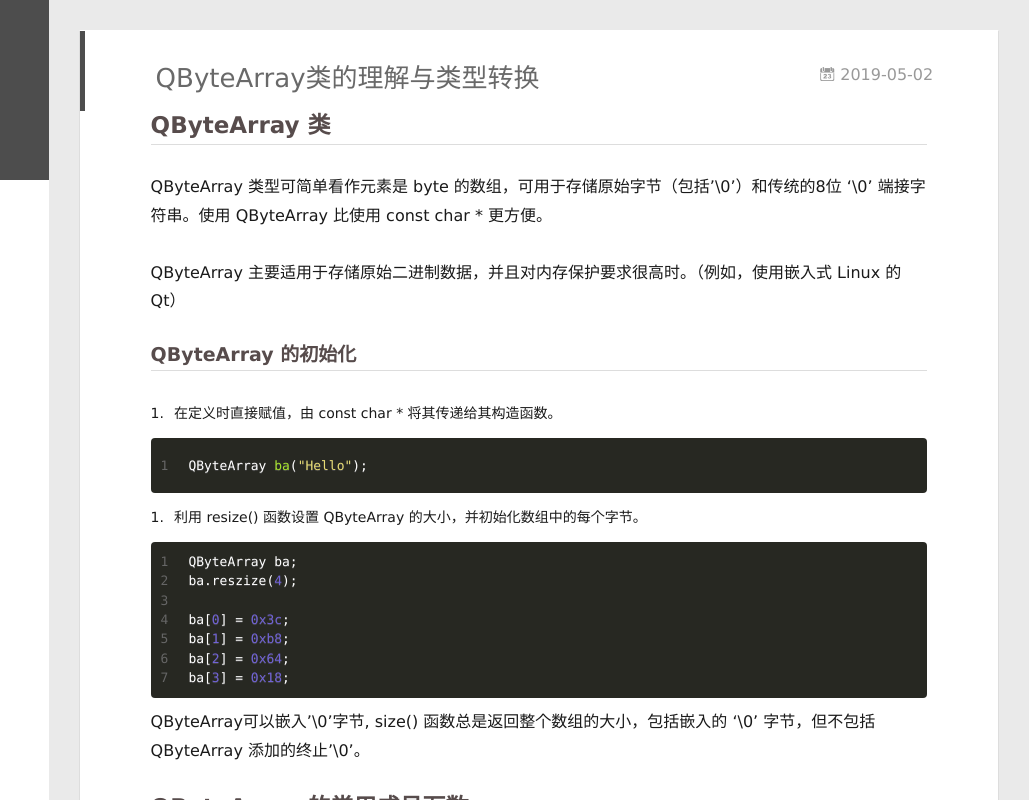
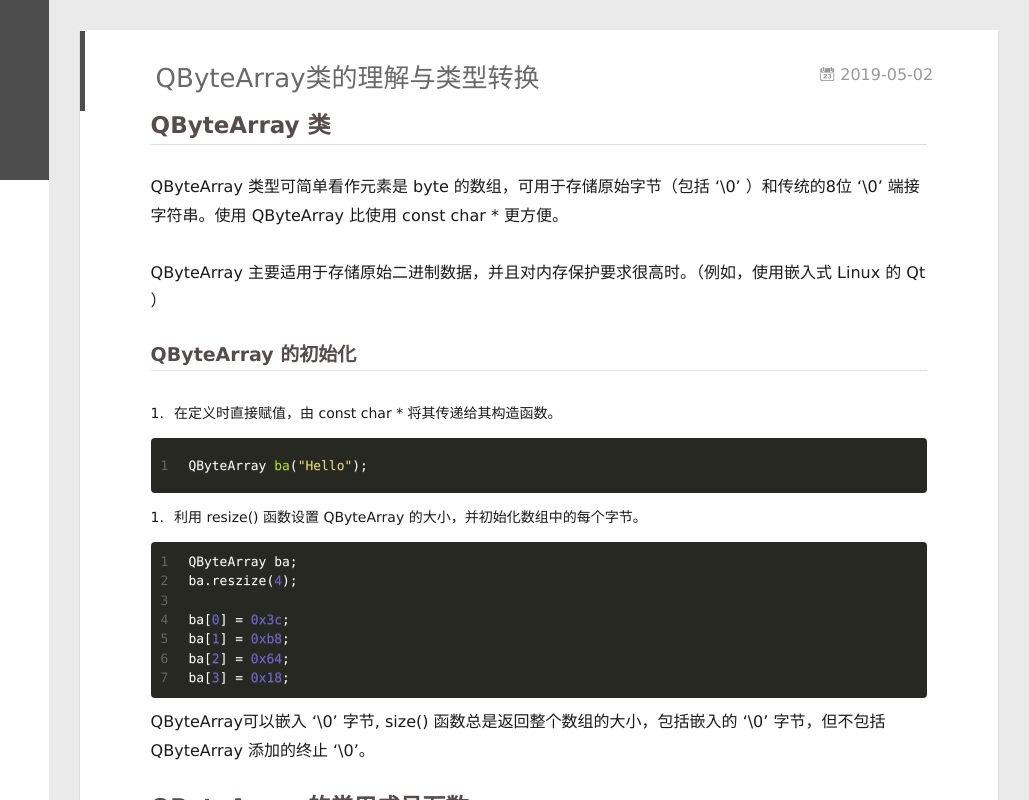
Before and after one commit to SpongeOrange/SpongeOrange.github.io, a plain HTML site: page 2019/05/02/hexostart/index.html in a window 1280 px wide. Shown: the full height of the page, 251-1280 px from the left. Drawn offline with nearby package versions, Linux system fonts and the light colour scheme; some packages are replaced by stand-ins of ours; no server answers.

Commit message:
Site updated: 2019-05-10 08:36:48

```diff
--- a/2019/05/02/hexostart/index.html
+++ b/2019/05/02/hexostart/index.html
@@ -8,18 +8,18 @@
   <link rel="dns-prefetch" href="http://yoursite.com">
   <title>QByteArray类的理解与类型转换 | Hexo</title>
   <meta name="viewport" content="width=device-width, initial-scale=1, maximum-scale=1">
-  <meta name="description" content="QByteArray 类QByteArray 类型可简单看作元素是 byte 的数组，可用于存储原始字节（包括’\0’）和传统的8位 ‘\0’ 端接字符串。使用 QByteArray 比使用 const char * 更方便。 QByteArray 主要适用于存储原始二进制数据，并且对内存保护要求很高时。（例如，使用嵌入式 Linux 的 Qt）">
+  <meta name="description" content="QByteArray 类QByteArray 类型可简单看作元素是 byte 的数组，可用于存储原始字节（包括 ‘\0’ ）和传统的8位 ‘\0’ 端接字符串。使用 QByteArray 比使用 const char * 更方便。 QByteArray 主要适用于存储原始二进制数据，并且对内存保护要求很高时。（例如，使用嵌入式 Linux 的 Qt ）">
 <meta name="keywords" content="QT,日常">
 <meta property="og:type" content="article">
 <meta property="og:title" content="QByteArray类的理解与类型转换">
 <meta property="og:url" content="http://yoursite.com/2019/05/02/hexostart/index.html">
 <meta property="og:site_name" content="Hexo">
-<meta property="og:description" content="QByteArray 类QByteArray 类型可简单看作元素是 byte 的数组，可用于存储原始字节（包括’\0’）和传统的8位 ‘\0’ 端接字符串。使用 QByteArray 比使用 const char * 更方便。 QByteArray 主要适用于存储原始二进制数据，并且对内存保护要求很高时。（例如，使用嵌入式 Linux 的 Qt）">
+<meta property="og:description" content="QByteArray 类QByteArray 类型可简单看作元素是 byte 的数组，可用于存储原始字节（包括 ‘\0’ ）和传统的8位 ‘\0’ 端接字符串。使用 QByteArray 比使用 const char * 更方便。 QByteArray 主要适用于存储原始二进制数据，并且对内存保护要求很高时。（例如，使用嵌入式 Linux 的 Qt ）">
 <meta property="og:locale" content="default">
-<meta property="og:updated_time" content="2019-05-09T06:20:51.807Z">
+<meta property="og:updated_time" content="2019-05-10T00:35:59.148Z">
 <meta name="twitter:card" content="summary">
 <meta name="twitter:title" content="QByteArray类的理解与类型转换">
-<meta name="twitter:description" content="QByteArray 类QByteArray 类型可简单看作元素是 byte 的数组，可用于存储原始字节（包括’\0’）和传统的8位 ‘\0’ 端接字符串。使用 QByteArray 比使用 const char * 更方便。 QByteArray 主要适用于存储原始二进制数据，并且对内存保护要求很高时。（例如，使用嵌入式 Linux 的 Qt）">
+<meta name="twitter:description" content="QByteArray 类QByteArray 类型可简单看作元素是 byte 的数组，可用于存储原始字节（包括 ‘\0’ ）和传统的8位 ‘\0’ 端接字符串。使用 QByteArray 比使用 const char * 更方便。 QByteArray 主要适用于存储原始二进制数据，并且对内存保护要求很高时。（例如，使用嵌入式 Linux 的 Qt ）">
 
     <link rel="alternative" href="/atom.xml" title="Hexo" type="application/atom+xml">
 
@@ -175,8 +175,8 @@
 
     <div class="article-entry" itemprop="articleBody">
 
-        <h2 id="QByteArray-类"><a href="#QByteArray-类" class="headerlink" title="QByteArray 类"></a>QByteArray 类</h2><p>QByteArray 类型可简单看作元素是 byte 的数组，可用于存储原始字节（包括’\0’）和传统的8位 ‘\0’ 端接字符串。使用 QByteArray 比使用 const char * 更方便。</p>
-<p>QByteArray 主要适用于存储原始二进制数据，并且对内存保护要求很高时。（例如，使用嵌入式 Linux 的 Qt）</p>
+        <h2 id="QByteArray-类"><a href="#QByteArray-类" class="headerlink" title="QByteArray 类"></a>QByteArray 类</h2><p>QByteArray 类型可简单看作元素是 byte 的数组，可用于存储原始字节（包括 ‘\0’ ）和传统的8位 ‘\0’ 端接字符串。使用 QByteArray 比使用 const char * 更方便。</p>
+<p>QByteArray 主要适用于存储原始二进制数据，并且对内存保护要求很高时。（例如，使用嵌入式 Linux 的 Qt ）</p>
 <a id="more"></a>
 <h3 id="QByteArray-的初始化"><a href="#QByteArray-的初始化" class="headerlink" title="QByteArray 的初始化"></a>QByteArray 的初始化</h3><ol>
 <li>在定义时直接赋值，由 const char * 将其传递给其构造函数。</li>
@@ -186,7 +186,7 @@
 <li>利用 resize() 函数设置 QByteArray 的大小，并初始化数组中的每个字节。</li>
 </ol>
 <figure class="highlight c"><table><tr><td class="gutter"><pre><span class="line">1</span><br><span class="line">2</span><br><span class="line">3</span><br><span class="line">4</span><br><span class="line">5</span><br><span class="line">6</span><br><span class="line">7</span><br></pre></td><td class="code"><pre><span class="line">QByteArray ba;</span><br><span class="line">ba.reszize(<span class="number">4</span>);</span><br><span class="line"></span><br><span class="line">ba[<span class="number">0</span>] = <span class="number">0x3c</span>;</span><br><span class="line">ba[<span class="number">1</span>] = <span class="number">0xb8</span>;</span><br><span class="line">ba[<span class="number">2</span>] = <span class="number">0x64</span>;</span><br><span class="line">ba[<span class="number">3</span>] = <span class="number">0x18</span>;</span><br></pre></td></tr></table></figure>
-<p>QByteArray可以嵌入’\0’字节, size() 函数总是返回整个数组的大小，包括嵌入的 ‘\0’ 字节，但不包括 QByteArray 添加的终止’\0’。</p>
+<p>QByteArray可以嵌入 ‘\0’ 字节,  size() 函数总是返回整个数组的大小，包括嵌入的 ‘\0’ 字节，但不包括 QByteArray 添加的终止 ‘\0’。</p>
 <h2 id="QByteArray-的常用成员函数"><a href="#QByteArray-的常用成员函数" class="headerlink" title="QByteArray 的常用成员函数"></a>QByteArray 的常用成员函数</h2><p>目前主要用到的成员函数如下：</p>
 <ol>
 <li><p>char QByteArray :: at ( int i ) const</p>
@@ -199,7 +199,7 @@
 <li><p>char * QByteArray::data ()</p>
 <p> 返回指向数组存储数据的指针。该指针可用于访问和修改组成数组的字节。具体访问字节数组中的某一个，采用 ba.data()[0]–&gt; 访问第0个</p>
  <figure class="highlight c++"><table><tr><td class="gutter"><pre><span class="line">1</span><br><span class="line">2</span><br><span class="line">3</span><br><span class="line">4</span><br><span class="line">5</span><br><span class="line">6</span><br><span class="line">7</span><br><span class="line">8</span><br></pre></td><td class="code"><pre><span class="line"><span class="function">QByteArray <span class="title">ba</span><span class="params">(<span class="string">"Hello"</span>)</span></span>;</span><br><span class="line"><span class="keyword">char</span> *data = ba.data();<span class="comment">//返回一个指向字节数组ba的数据指针，指向第一个字符</span></span><br><span class="line">qDebug() &lt;&lt; ba.data();<span class="comment">//打印整个字符</span></span><br><span class="line"><span class="keyword">while</span>(*data)</span><br><span class="line">&#123;</span><br><span class="line">    <span class="built_in">cout</span> &lt;&lt; <span class="string">"["</span> &lt;&lt; *data &lt;&lt; <span class="string">"]"</span> <span class="built_in">endl</span>;</span><br><span class="line">    ++data;</span><br><span class="line">&#125;</span><br></pre></td></tr></table></figure>
-<p> 得到结果 [H],[e],[l],[l],[o]。</p>
+<p> 得到结果 [H], [e], [l], [l], [o]。</p>
 </li>
 <li><p>double QByteArray::toDouble(bool *ok = Q_NULLPTR) const</p>
 <p> float QByteArray::toFloat(bool *ok = Q_NULLPTR) const</p>
```
Also changed, not shown: index.html (+2 -2 lines).
